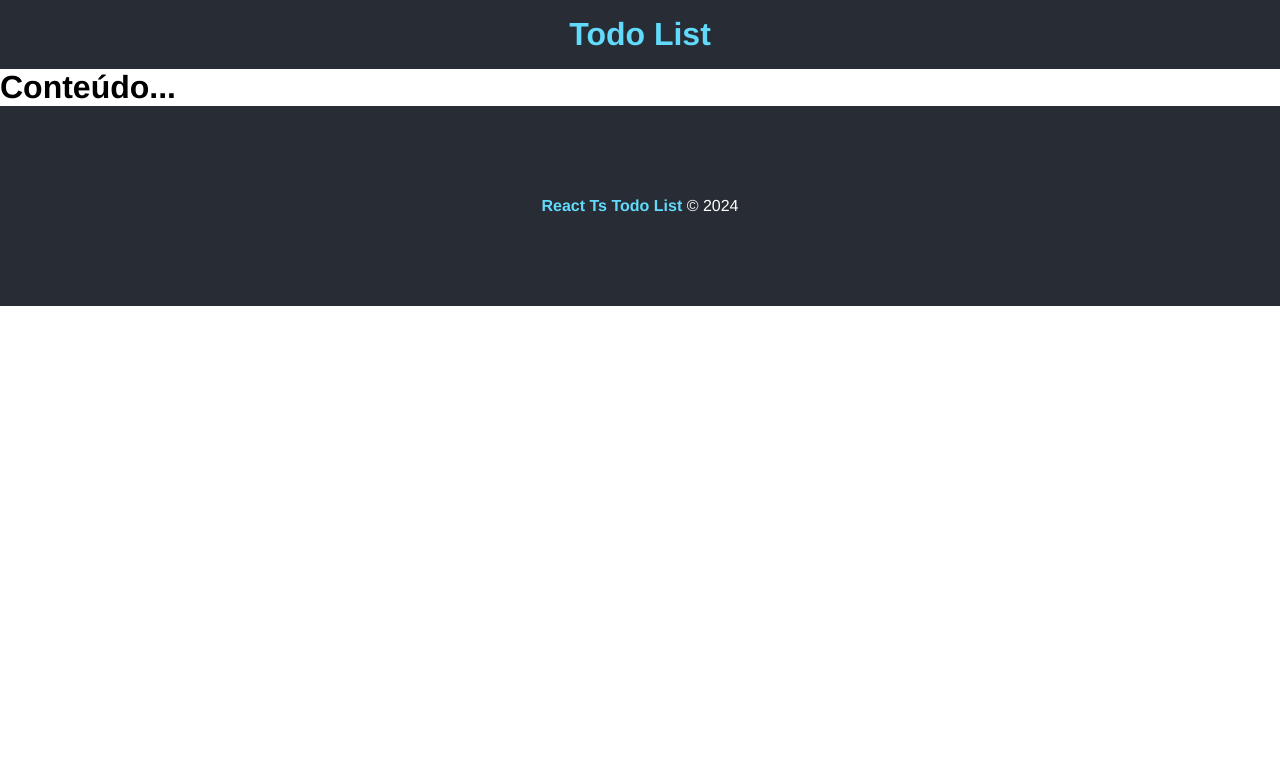
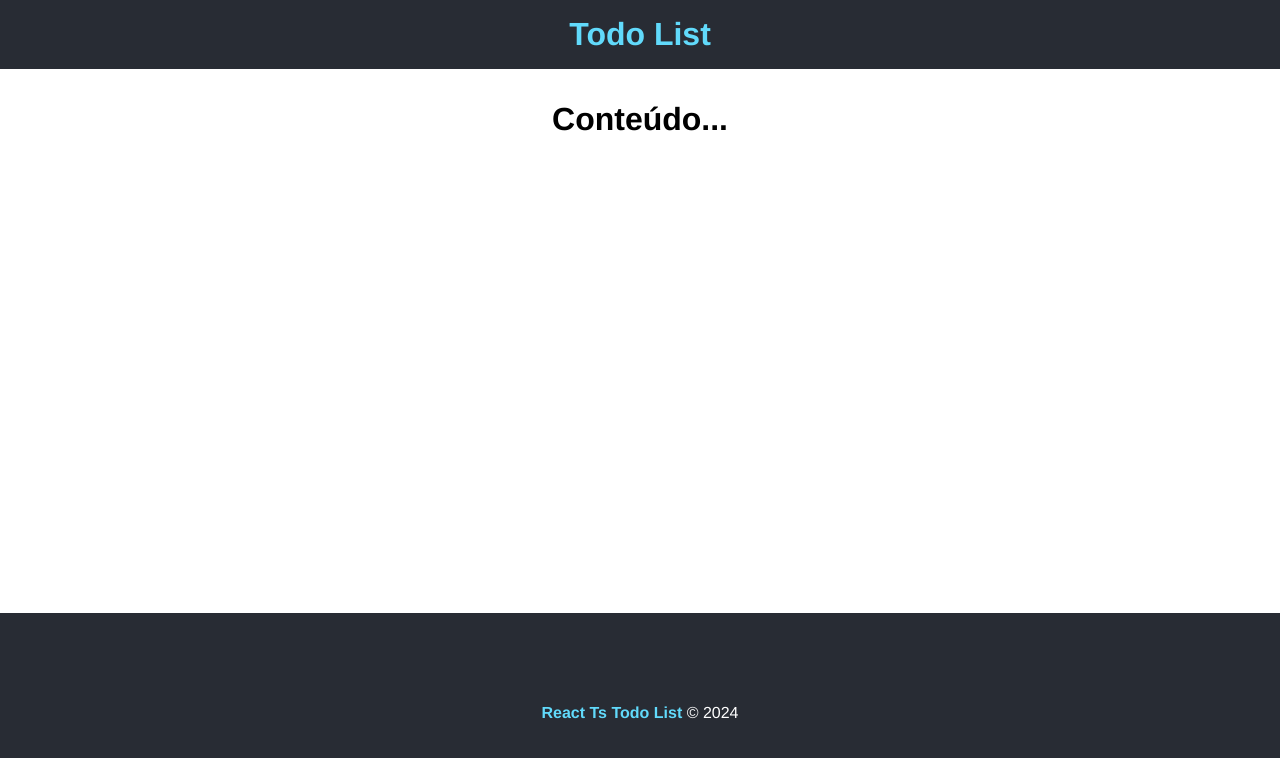
Before and after one commit to alexandrerogeriosn93/project-react-typescript-todo-list, a React (Vite) app: page / in a window 1280 px wide. Shown: the top 758 px of the page. Built offline with nearby package versions, Linux system fonts and the light colour scheme.

Commit message:
feat: add App styles css

```diff
--- /dev/null
+++ b/src/App.module.css
@@ -0,0 +1,9 @@
+.main {
+  min-height: 60vh;
+  text-align: center;
+  padding: 2em;
+}
+
+.main h2 {
+  margin-bottom: 0.8em;
+}
--- a/src/App.tsx
+++ b/src/App.tsx
@@ -1,4 +1,4 @@
-import "./App.css";
+import styles from "./App.module.css";
 import Footer from "./components/Footer";
 import Header from "./components/Header";
 
@@ -6,7 +6,9 @@ function App() {
   return (
     <div className="App">
       <Header />
-      <h1>Conteúdo...</h1>
+      <main className={styles.main}>
+        <h1>Conteúdo...</h1>
+      </main>
       <Footer />
     </div>
   );
```
Also changed, not shown: src/App.css (deleted).
